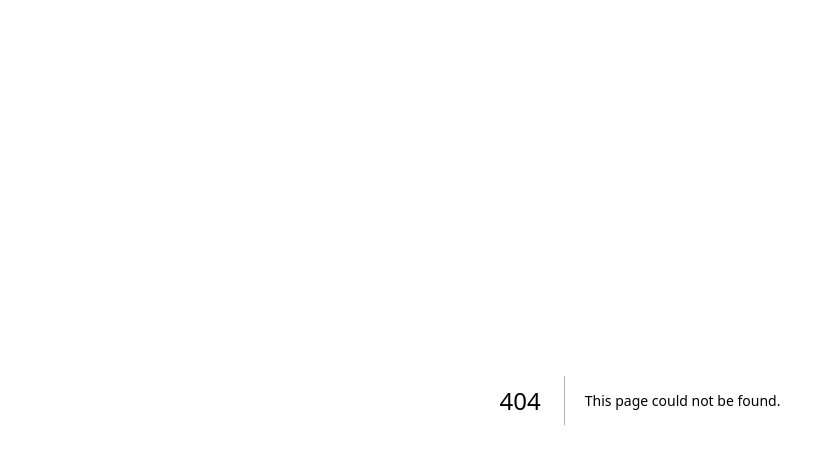
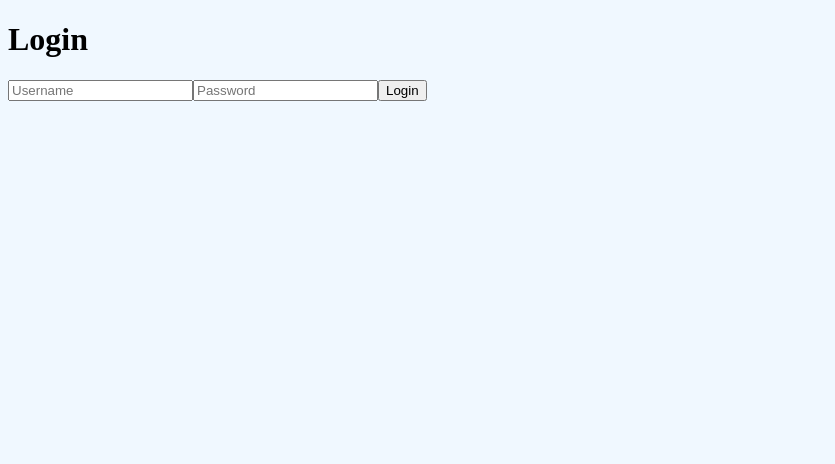
Before and after one commit to 7174Andy/flight-search, a Next.js app in the folder frontend/: page /login in a window 1280 px wide. Before the commit this address had no page. Shown: the top 464 px of the page, without its empty margins (0-835 px from the left). Built offline with nearby package versions, Linux system fonts and the light colour scheme.

Commit message:
add login page

```diff
--- /dev/null
+++ b/frontend/app/login/page.jsx
@@ -0,0 +1,10 @@
+export default function Page() {
+  return (
+    <div>
+      <h1>Login</h1>
+      <input type="text" placeholder="Username" />
+      <input type="password" placeholder="Password" />
+      <button>Login</button>
+    </div>
+  );
+}
```
